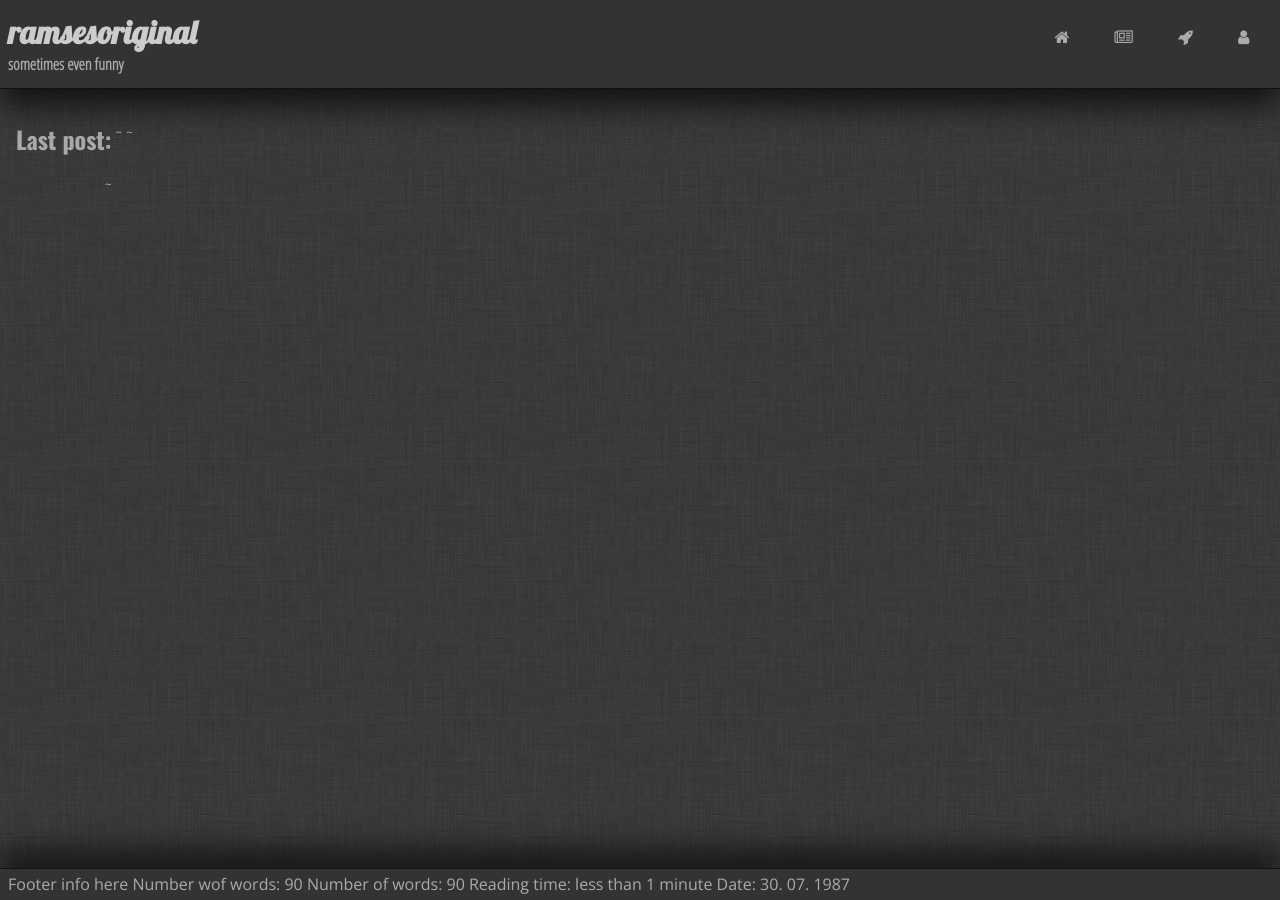
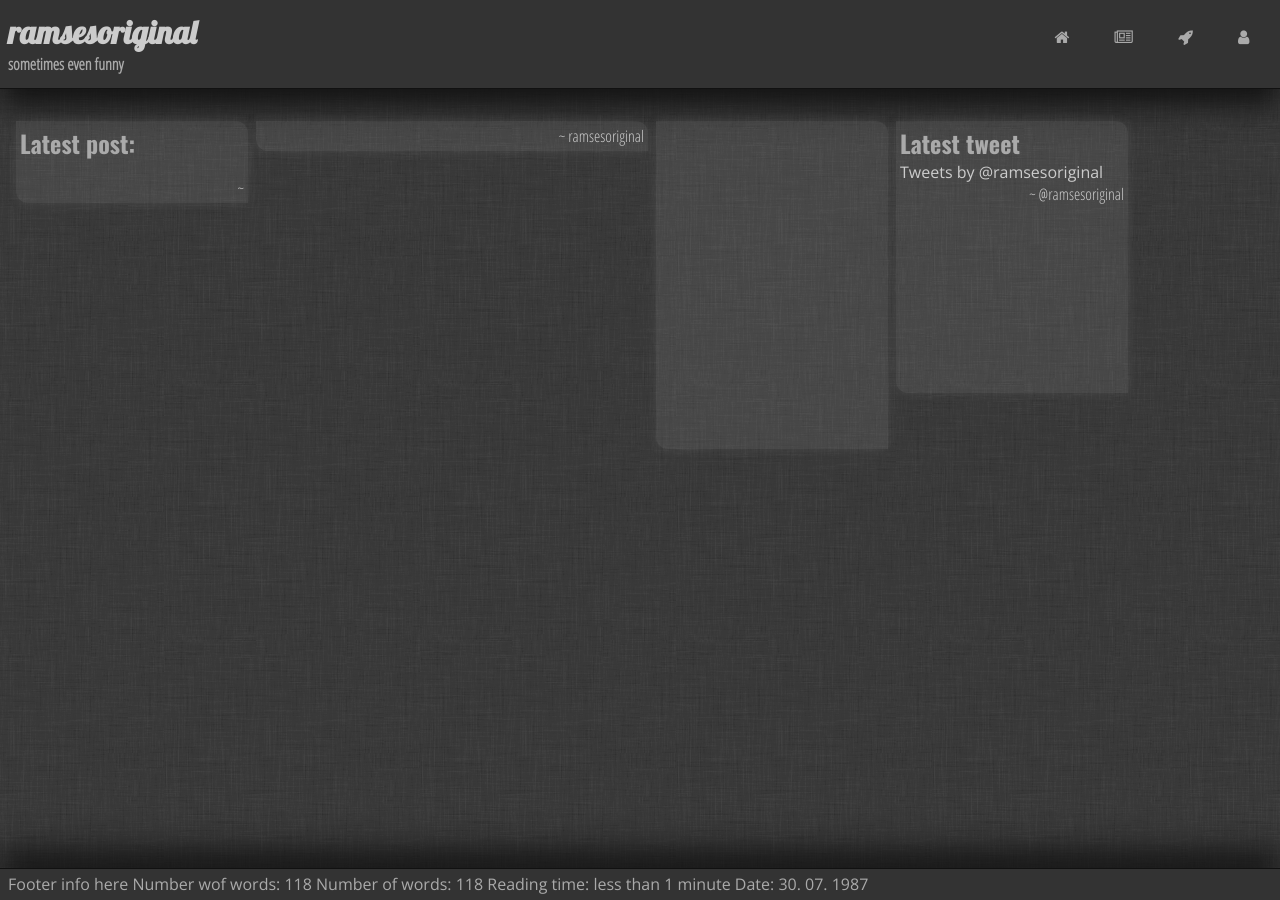
Before and after one commit to ramsesoriginal/ramsesoriginal.github.io, a Jekyll site: the page built from index.html, in a window 1280 px wide. Built offline with Jekyll 4.4.1, drawn with Linux system fonts in a browser that asks for light colours; nearby versions of some CDN libraries; comment, search, counter and statistics services are not loaded.

Commit message:
Added semi-functioning twitter widget

```diff
--- a/_layouts/default.html
+++ b/_layouts/default.html
@@ -43,7 +43,10 @@
 		{% include footer.html %}
 	</footer>
 	<script src="//ajax.googleapis.com/ajax/libs/jquery/2.1.1/jquery.min.js"></script>
+	<script src="//cdnjs.cloudflare.com/ajax/libs/masonry/3.1.5/masonry.pkgd.min.js"></script>
 	<script src="{{ site.url }}/js/flickr.js"></script>
 	<script src="{{ site.url }}/js/last.fm.js"></script>
+	<script src="{{ site.url }}/js/twitter.js"></script>
+	<script src="{{ site.url }}/js/masonryStarter.js"></script>
 </body>
 </html>
--- a/index.html
+++ b/index.html
@@ -3,7 +3,7 @@
 <article>
 	<header>
 		<h1>
-			Last post: <a href="{{ site.posts.first.url }}">{{ site.posts.first.title }}</a>
+			Latest post: <a href="{{ site.posts.first.url }}">{{ site.posts.first.title }}</a>
 		</h1>
 		<time datetime="{{ site.posts.first.date }}" class="pubdate">
 			{{ site.posts.first.date | date: "%d. %m. %Y" }}
@@ -16,7 +16,7 @@
 		 <span class="author"><a href="{{ site.url }}/about/"> ~ {{ site.posts.first.author }} </a></span>
 	</footer>
 </article>
-<article>
+<article class="image">
 	<header>
 		<h1 id="flickrLink">
 		</h1>
@@ -24,11 +24,11 @@
 	<div id="flickPic">
 	</div>
 	<footer>
-		 <span class="author"><a href="{{ site.url }}/about/"> ~ {{ site.posts.first.author }} </a></span>
+		 <span class="author"><a href="https://www.flickr.com/photos/ramsesoriginal/"> ~ ramsesoriginal </a></span>
 	</footer>
 </article>
 
-<article>
+<article class="lastfm">
 	<header>
 		<h1 id="lastfmLink">
 		</h1>
@@ -36,6 +36,30 @@
 	<div id="lastfmPic">
 	</div>
 	<footer>
-		 <span class="author" id="lastfmArtist"><a href="{{ site.url }}/about/"> ~ {{ site.posts.first.author }} </a></span>
+		 <span class="author" id="lastfmArtist"></span>
 	</footer>
 </article>
+
+<article class="twitter">
+	<header>
+		<h1>
+			Latest tweet
+		</h1>
+	</header>
+	<a class="twitter-timeline" href="https://twitter.com/ramsesoriginal" data-widget-id="518365127897141248">Tweets by @ramsesoriginal</a>
+	<script>
+	!function(d,s,id){
+		var js,fjs=d.getElementsByTagName(s)[0];
+		if(!d.getElementById(id)){
+			js=d.createElement(s);
+			js.id=id;
+			js.src="//platform.twitter.com/widgets.js";
+			js.setAttribute('onload', "twttr.events.bind('rendered',function(e) {twitterLoaded(e)});");
+			fjs.parentNode.insertBefore(js,fjs);
+		}
+	}(document,"script","twitter-wjs");
+	</script>
+	<footer>
+		 <span class="author"><a href="https://twitter.com/ramsesoriginal"> ~ @ramsesoriginal </a></span>
+	</footer>
+</article>
--- /dev/null
+++ b/js/masonryStarter.js
@@ -0,0 +1,6 @@
+var $container = $('main');
+  var em = parseFloat( $container.css('font-size') );
+  $container.masonry({
+    columnWidth: 5 * em,
+    itemSelector: 'article'
+  });
--- /dev/null
+++ b/js/twitter.js
@@ -0,0 +1,3 @@
+function twitterLoaded(event) {
+	$(event.target).removeAttr("height").css("width","100%").css("height","12.5em");
+}
--- a/style/mainstyle.scss
+++ b/style/mainstyle.scss
@@ -144,8 +144,27 @@ main {
 	padding-bottom: 3em;
 	article {
 		display: inline-block;
-		width: auto;
-		max-width: 17em;
+		width: 14.5em;
+		padding: 0.25em;
+		overflow: hidden;
+
+		-webkit-box-shadow: 0 0 0.75em 0 rgba(200,200,200,0.1);
+		-moz-box-shadow:    0 0 0.75em 0 rgba(200,200,200,0.1);
+		box-shadow:         0 0 0.75em 0 rgba(200,200,200,0.1);
+		background-color: rgba(200,200,200,0.1);
+		border-radius: 0 0.75em;
+		&.image {
+			width: 24.5em;
+		}
+
+		&.twitter {
+			height: 17em;
+		}
+
+		&.lastfm {
+			height: 20.5em;
+		}
+
 		time,
 		.author {
 			font-family: 'Open Sans Condensed', sans-serif;
```
